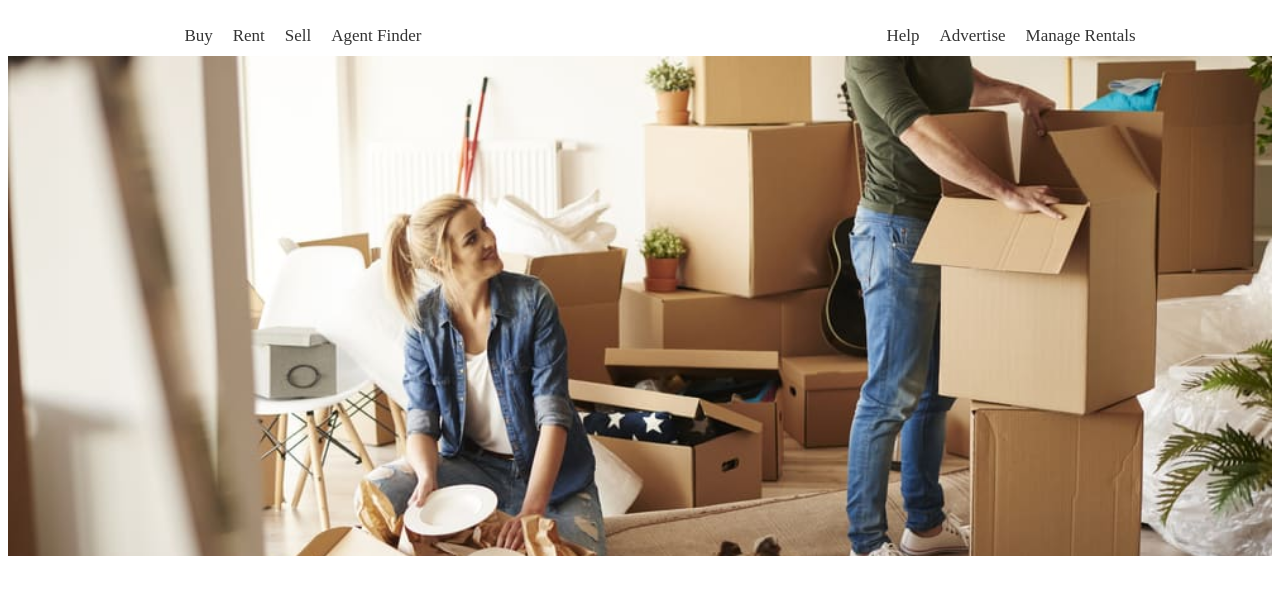
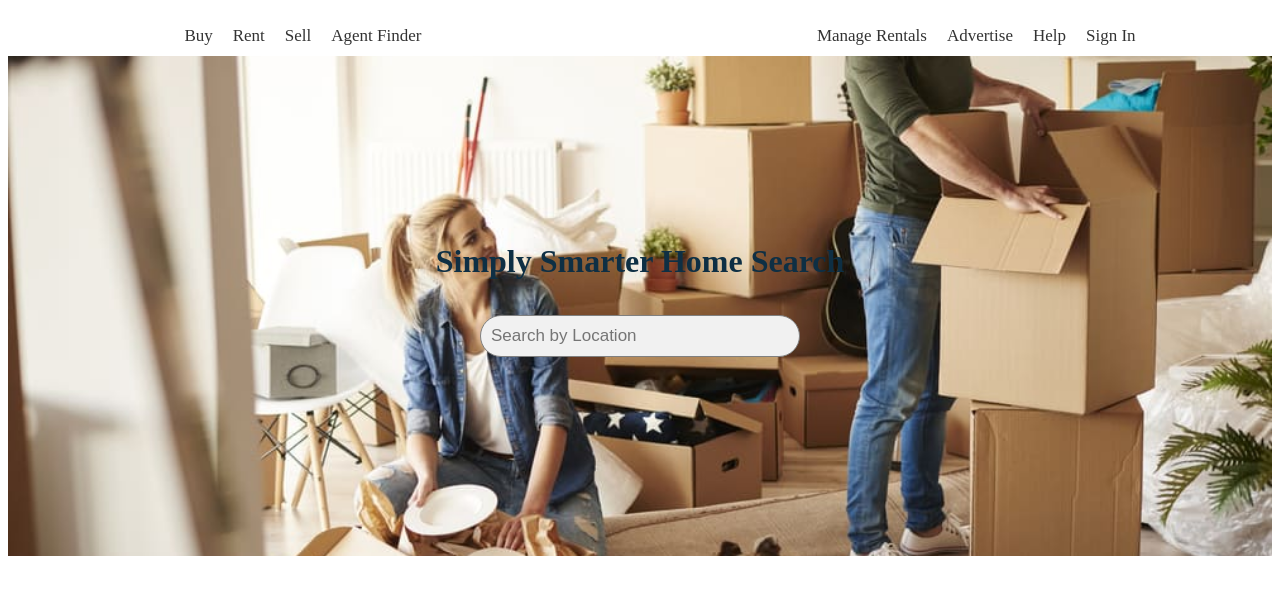
Before and after one commit to OkothPius/Arexa, a Django app: page /rental/ in a window 1280 px wide. Shown: the top 599 px of the page. Run offline with Django 3.2, Linux system fonts and the light colour scheme.

Commit message:
feat: update

```diff
--- a/backend/rental/templates/rental/base.html
+++ b/backend/rental/templates/rental/base.html
@@ -20,9 +20,10 @@
         </ul>
 
         <ul class="left">
+          <li><a href="#">Sign In</a> </li>
+          <li><a href="#">Help</a></li>
+          <li><a href="#">Advertise</a></li>
           <li><a href="#">Manage Rentals</a></li>
-          <li><a href="#">Advertise</a></li>
-          <li><a href="#">Help</a></li>
         </ul>
       </nav>
 
@@ -30,6 +31,16 @@
 
     <div class="container">
       <img src="/static/rental/house.jpg" alt="img">
+
+      <div class="flair">
+        <h1>Simply Smarter Home Search</h1>
+      </div>
+
+      <div class="search">
+        <form class="example" action="index.html" method="post">
+          <input type="search" name="" placeholder="Search by Location" value="">
+        </form>
+      </div>
 
 
       <div id="main_content">
```
